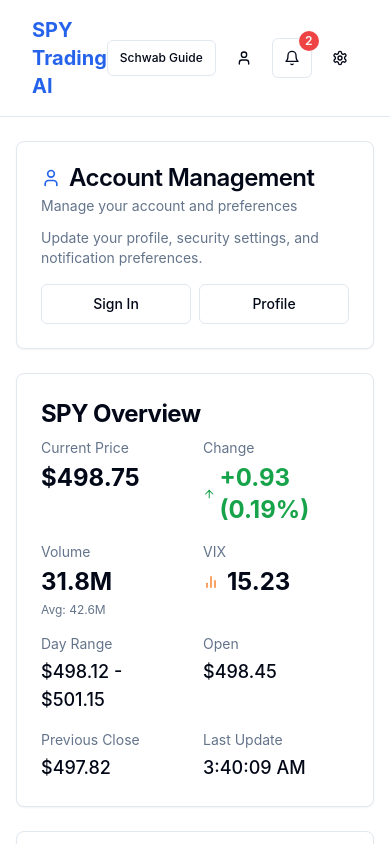
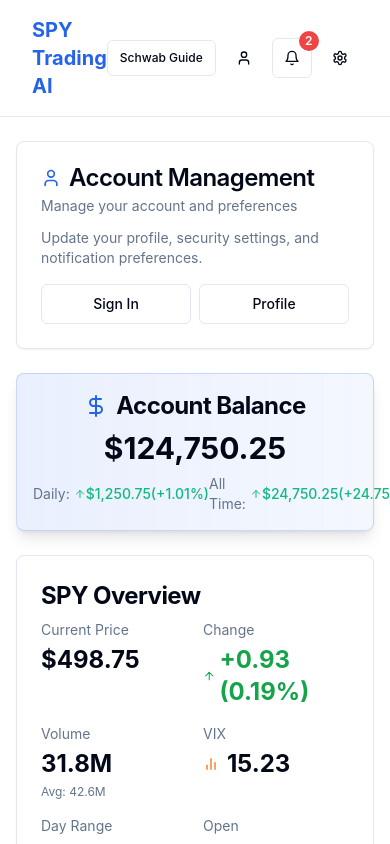
Before and after one commit to GHSorensen/spytrader-ai-mate, a React (Vite) app: page / in a window 390 px wide. Shown: the top 844 px of the page. Built offline with nearby package versions, Linux system fonts and the light colour scheme.

Commit message:
Implement account balance overview
Adds a prominent account balance display with daily and all-time PnL information to the mobile view, positioned between the account management card and the SPY overview.

```diff
--- /dev/null
+++ b/src/components/spy/AccountBalance.tsx
@@ -0,0 +1,65 @@
+
+import React from 'react';
+import { Card, CardContent } from "@/components/ui/card";
+import { ArrowUp, ArrowDown, DollarSign } from 'lucide-react';
+import { cn } from '@/lib/utils';
+
+export interface AccountBalanceProps {
+  balance: number;
+  dailyPnL: number;
+  allTimePnL: number;
+}
+
+export const AccountBalance: React.FC<AccountBalanceProps> = ({
+  balance,
+  dailyPnL,
+  allTimePnL
+}) => {
+  const isDailyPositive = dailyPnL > 0;
+  const isAllTimePositive = allTimePnL > 0;
+
+  return (
+    <Card className="bg-gradient-to-r from-primary/10 to-primary/5 border-primary/20 shadow-lg">
+      <CardContent className="p-4">
+        <div className="flex flex-col items-center justify-center space-y-2">
+          <div className="flex items-center justify-center gap-2">
+            <DollarSign className="h-6 w-6 text-primary" />
+            <h2 className="text-2xl font-bold tracking-tight">Account Balance</h2>
+          </div>
+
+          <div className="text-3xl md:text-4xl font-bold">
+            ${balance.toLocaleString()}
+          </div>
+
+          <div className="flex items-center justify-between w-full mt-2 text-sm">
+            <div className="flex items-center gap-1">
+              <span className="text-muted-foreground">Daily:</span>
+              <div className={cn("flex items-center",
+                isDailyPositive ? "text-emerald-500" : "text-red-500")}>
+                {isDailyPositive ? <ArrowUp className="h-3 w-3" /> : <ArrowDown className="h-3 w-3" />}
+                <span className="font-medium">
+                  ${Math.abs(dailyPnL).toLocaleString()}
+                  ({isDailyPositive ? "+" : "-"}{Math.abs(dailyPnL / (balance - dailyPnL) * 100).toFixed(2)}%)
+                </span>
+              </div>
+            </div>
+
+            <div className="flex items-center gap-1">
+              <span className="text-muted-foreground">All Time:</span>
+              <div className={cn("flex items-center",
+                isAllTimePositive ? "text-emerald-500" : "text-red-500")}>
+                {isAllTimePositive ? <ArrowUp className="h-3 w-3" /> : <ArrowDown className="h-3 w-3" />}
+                <span className="font-medium">
+                  ${Math.abs(allTimePnL).toLocaleString()}
+                  ({isAllTimePositive ? "+" : "-"}{Math.abs(allTimePnL / (balance - allTimePnL) * 100).toFixed(2)}%)
+                </span>
+              </div>
+            </div>
+          </div>
+        </div>
+      </CardContent>
+    </Card>
+  );
+};
+
+export default AccountBalance;
--- a/src/pages/Index.tsx
+++ b/src/pages/Index.tsx
@@ -5,11 +5,19 @@ import { SpyHeaderWithNotifications } from '@/components/spy/SpyHeaderWithNotifi
 import { SpyOverview } from '@/components/spy/SpyOverview';
 import { OptionChain } from '@/components/spy/OptionChain';
 import { TradeJournal } from '@/components/spy/TradeJournal';
+import { AccountBalance } from '@/components/spy/AccountBalance';
 import { Button } from '@/components/ui/button';
 import { Card, CardContent, CardDescription, CardHeader, CardTitle } from '@/components/ui/card';
 import { Shield, BarChart2, Settings, User, History, LineChart } from 'lucide-react';
 
 export const Index = () => {
+  // Mock data for account balance - in a real app, this would come from a data source
+  const accountData = {
+    balance: 124750.25,
+    dailyPnL: 1250.75,
+    allTimePnL: 24750.25,
+  };
+
   return (
     <div className="flex flex-col min-h-screen">
       <header className="border-b">
@@ -19,7 +27,7 @@ export const Index = () => {
       </header>
 
       <main className="flex-1 container mx-auto px-4 py-6 space-y-6">
-        {/* Account Management Card moved above SpyOverview */}
+        {/* Account Management Card */}
         <div className="grid grid-cols-1 md:grid-cols-3 gap-6 mb-6">
           <Card>
             <CardHeader className="pb-3">
@@ -45,6 +53,15 @@ export const Index = () => {
               </div>
             </CardContent>
           </Card>
+        </div>
+
+        {/* Account Balance - New component added between Account Management and SPY Overview */}
+        <div className="my-6">
+          <AccountBalance
+            balance={accountData.balance}
+            dailyPnL={accountData.dailyPnL}
+            allTimePnL={accountData.allTimePnL}
+          />
         </div>
 
         <SpyOverview />
```
